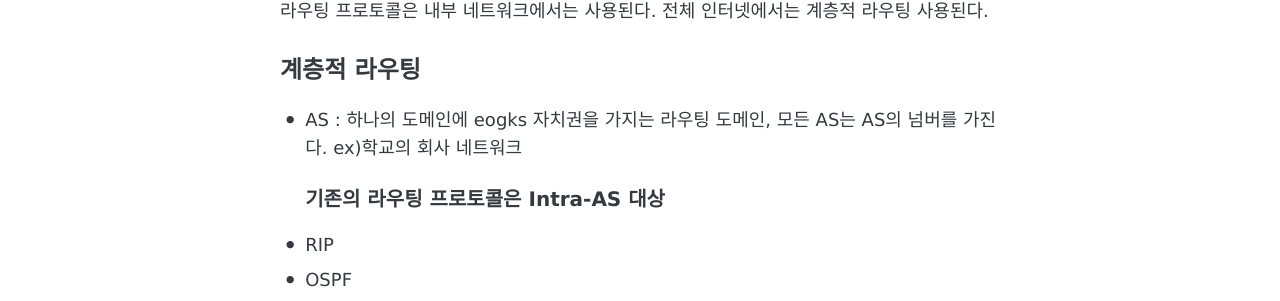
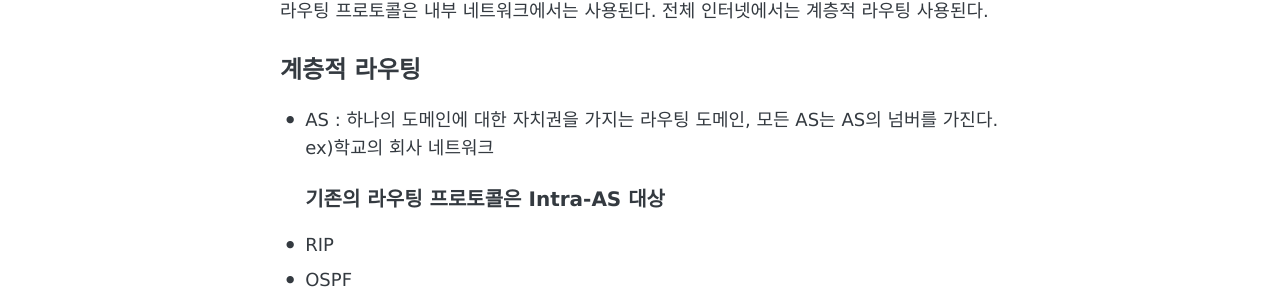
Before and after one commit to changmin-dev/changmin-dev.github.io, a Jekyll site: the page built from _posts/2017-10-18-TIL20171018.md, in a window 1280 px wide. Shown: the part 496-797 px from the top of the page. Built offline with Jekyll 4.4.1, drawn with Linux system fonts in a browser that asks for light colours.

Commit message:
2018년 6월 21일 TIL

```diff
--- a/_posts/2017-10-18-TIL20171018.md
+++ b/_posts/2017-10-18-TIL20171018.md
@@ -10,7 +10,7 @@ title: 2017년 10월 18일 TIL
 라우팅 프로토콜은 내부 네트워크에서는 사용된다. 전체 인터넷에서는 계층적 라우팅 사용된다.
 
 ## 계층적 라우팅
-- AS : 하나의 도메인에 eogks 자치권을 가지는 라우팅 도메인, 모든 AS는 AS의 넘버를 가진다. ex)학교의 회사 네트워크
+- AS : 하나의 도메인에 대한 자치권을 가지는 라우팅 도메인, 모든 AS는 AS의 넘버를 가진다. ex)학교의 회사 네트워크
 ### 기존의 라우팅 프로토콜은 Intra-AS 대상
 - RIP
 - OSPF
```
Also changed, not shown: _posts/2018-06-21-TIL20180621.md (added, +18 -0 lines).
